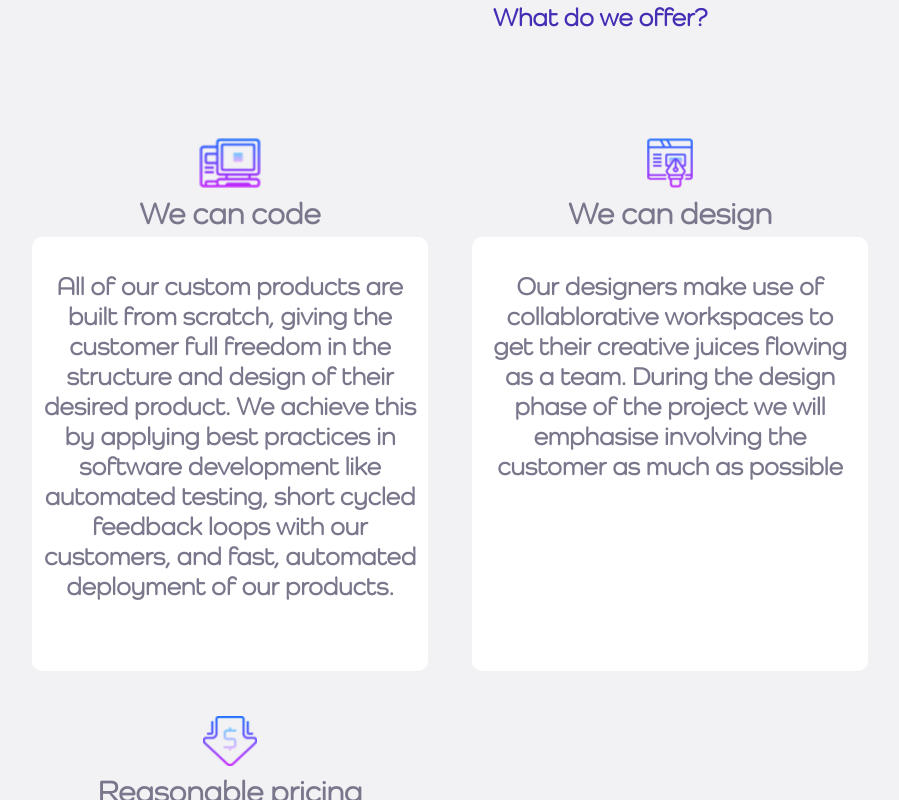
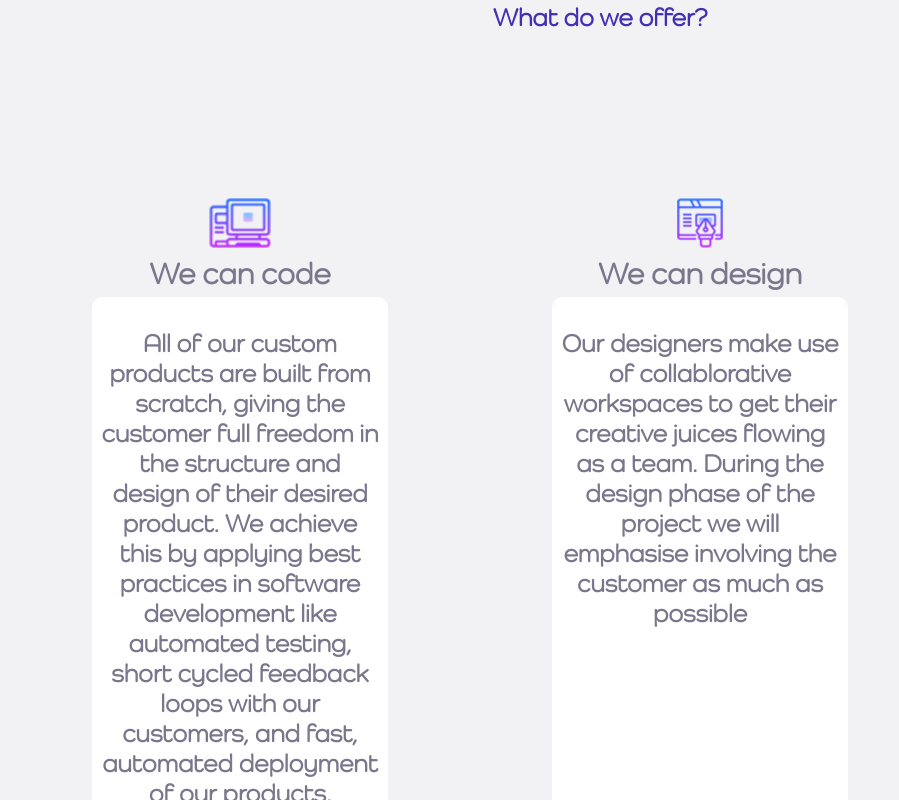
Before and after one commit to Zephyr-IT/company-website, a React (Create React App) app in the folder frontend/: page / in a window 1280 px wide. Shown: the part 660-1460 px from the top of the page, without its empty margins (45-944 px from the left). Built offline with nearby package versions, Linux system fonts and the light colour scheme.

Commit message:
table column width fix

```diff
--- a/frontend/src/components/home/workflow/workflow.css
+++ b/frontend/src/components/home/workflow/workflow.css
@@ -42,8 +42,8 @@
 }
 
 .tableCol {
-  width: 400px;
-  margin: 20px;
+  width: 300px;
+  margin: 5rem;
 }
 
 #tableAlign {
```
